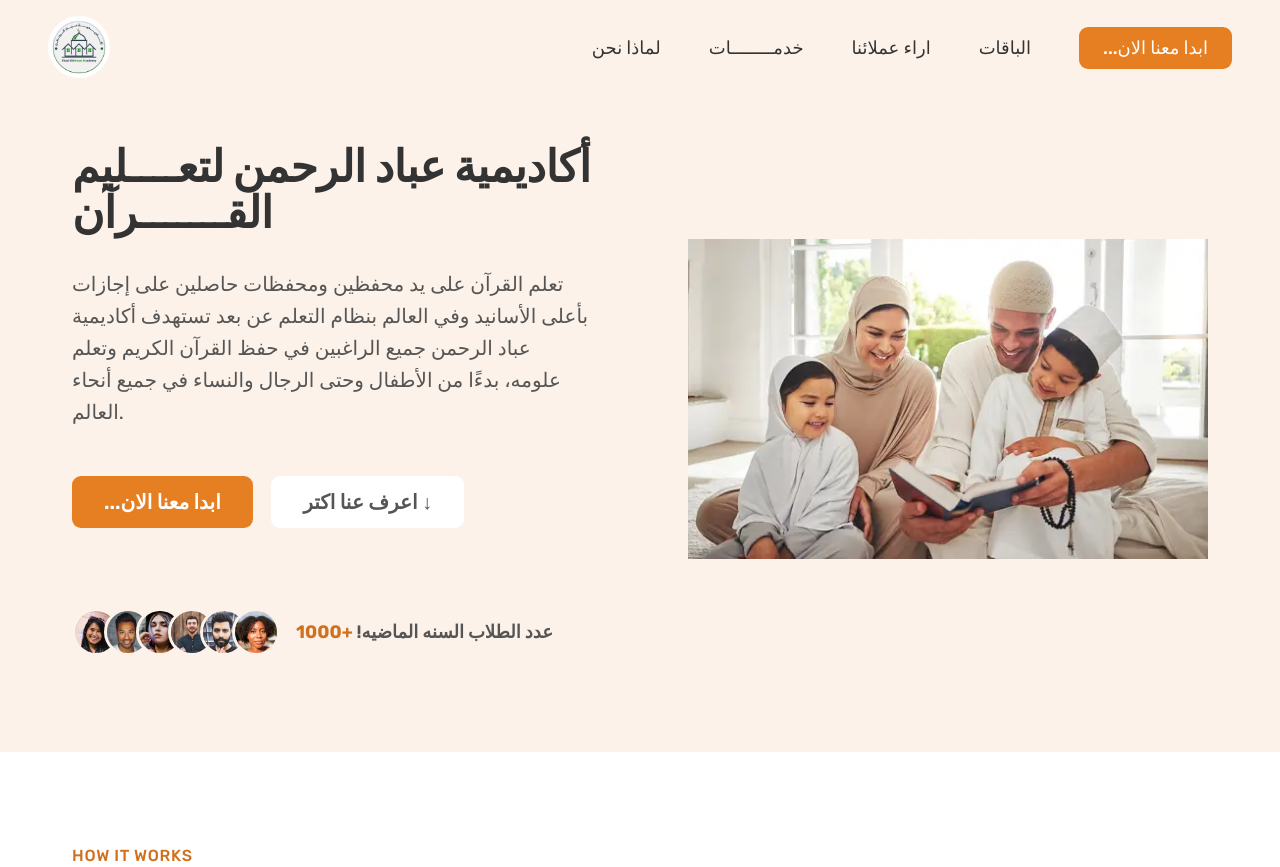
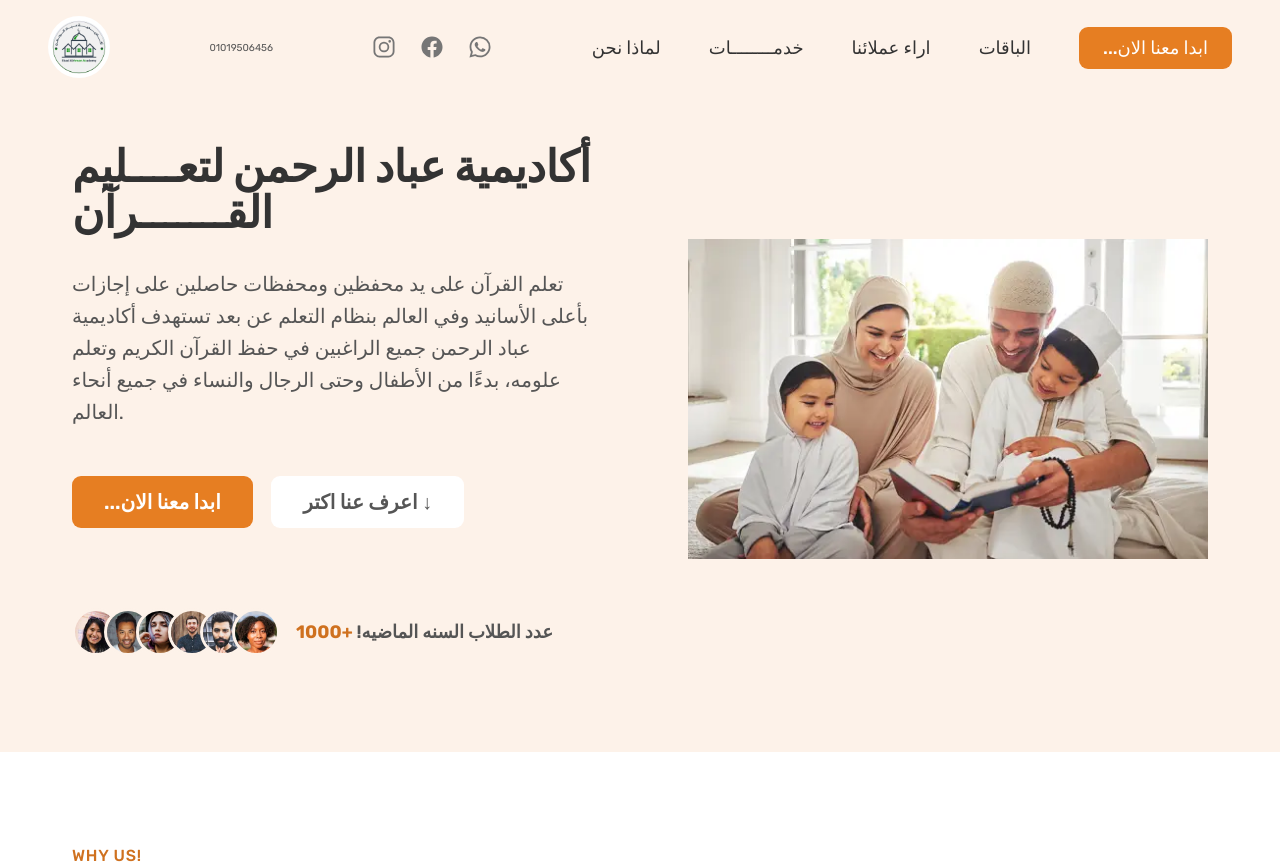
Before and after one commit to Mohamedzake/Paradise-Academy-of-the-Holy-Quran, a plain HTML site: page index.html in a window 1280 px wide. Shown: the top 867 px of the page. Drawn offline with nearby package versions, Linux system fonts and the light colour scheme; some packages are replaced by stand-ins of ours; a script that the page names is missing.

Commit message:
first commit

```diff
--- a/index.html
+++ b/index.html
@@ -42,11 +42,33 @@
     <title>ebad_alrhman</title>
   </head>
   <body>
+    <header class="header2"></header>
     <header class="header">
       <a href="#">
         <img class="logo" alt="Omnifood logo" src="img/edad-alrhman.jpeg" />
       </a>
-
+      <div>01019506456</div>
+      <ul class="social-links">
+        <li>
+          <a class="footer-link" href="#"
+            ><ion-icon class="social-icon" name="logo-instagram"></ion-icon
+          ></a>
+        </li>
+        <li>
+          <a class="footer-link" href="#"
+            ><ion-icon class="social-icon" name="logo-facebook"></ion-icon
+          ></a>
+        </li>
+        <li>
+          <a
+            class="footer-link"
+            href="#https://wa.me/201200635642"
+            target="_blank"
+          >
+            <ion-icon class="social-icon" name="logo-whatsapp"></ion-icon>
+          </a>
+        </li>
+      </ul>
       <nav class="main-nav">
         <ul class="main-nav-list">
           <li><a class="main-nav-link" href="#how">لماذا نحن</a></li>
@@ -135,7 +157,7 @@
 
       <section class="section-how" id="how">
         <div class="container">
-          <span class="subheading">How it works</span>
+          <span class="subheading">Why us!</span>
           <h2 class="heading-secondary">لماذا تختار أكاديمية عباد الرحمن</h2>
         </div>
 
```
